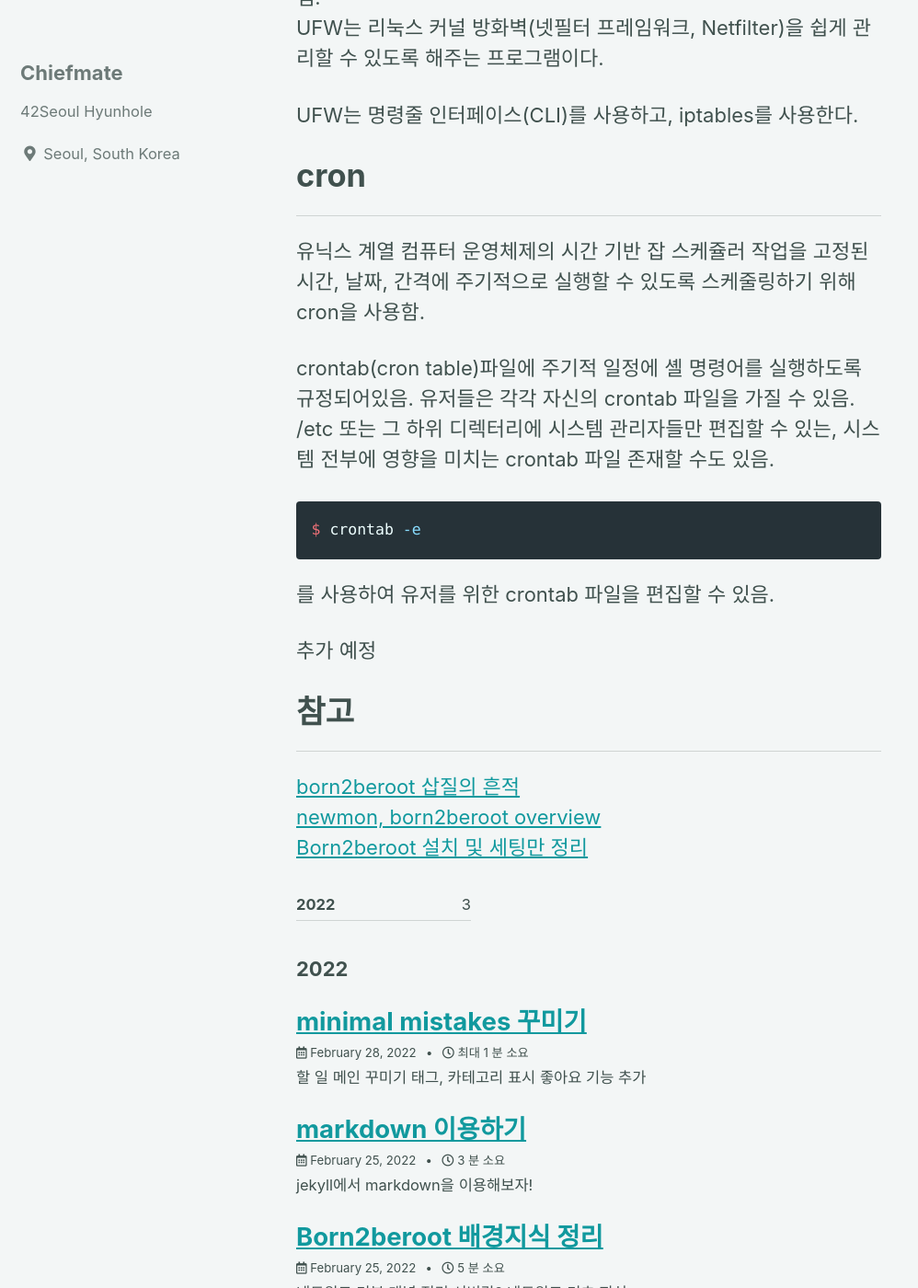
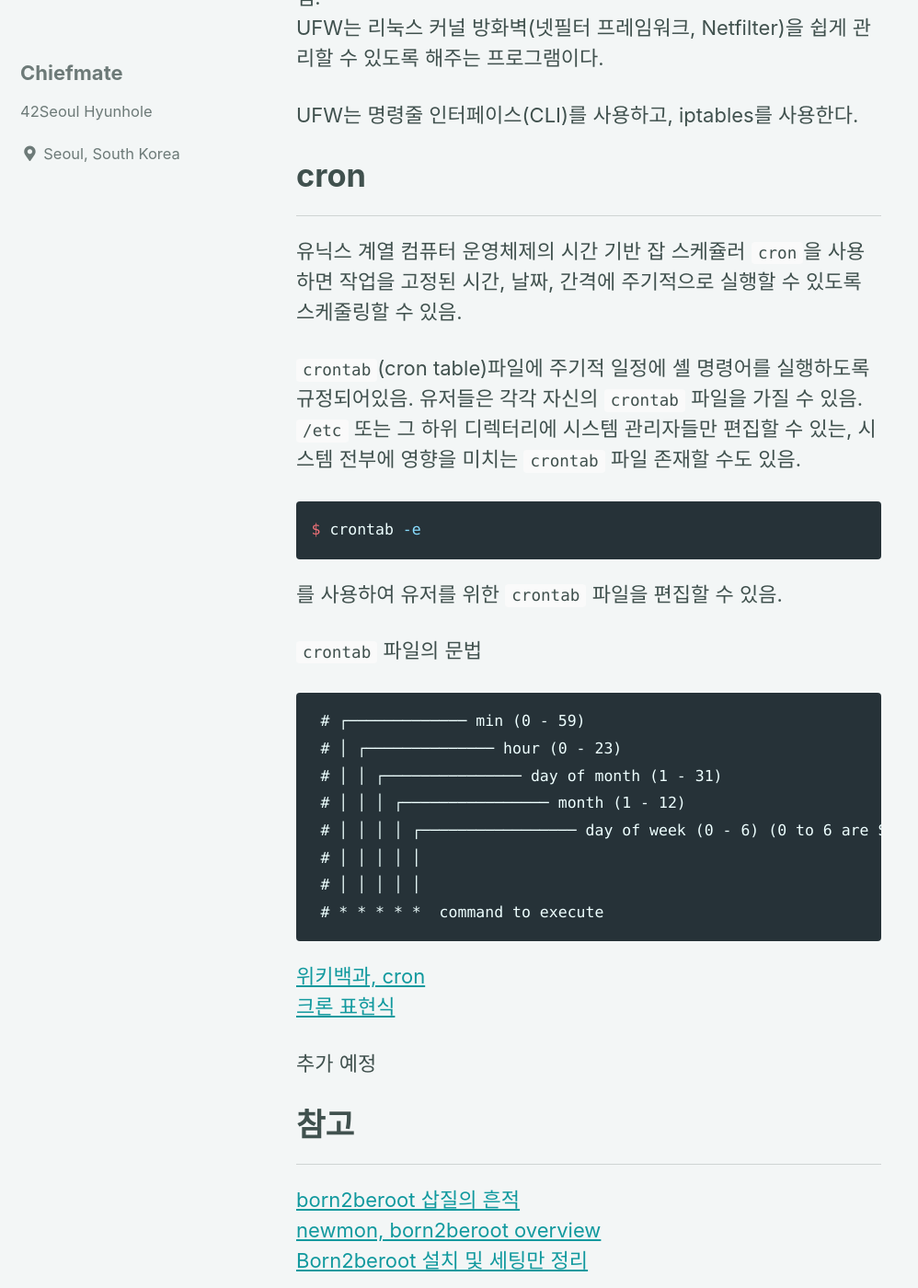
Before and after one commit to Chiefmate/chiefmate.github.io, a Jekyll site: the page built from _posts/2022-02-25-born2beroot_background.md, in a window 1280 px wide and 1400 px high, scrolled down 8688 px. Shown: the whole window at 92% size, without its empty margins (0-998 px from the left). Built offline with Jekyll 4.4.1, drawn with Linux system fonts in a browser that asks for light colours; cached includes are drawn as plain includes.

Commit message:
cron updated

````diff
--- a/_posts/2022-02-25-born2beroot_background.md
+++ b/_posts/2022-02-25-born2beroot_background.md
@@ -215,18 +215,31 @@ UFW는 명령줄 인터페이스(CLI)를 사용하고, iptables를 사용한다.
 # cron
 ---
 유닉스 계열 컴퓨터 운영체제의 시간 기반 잡 스케쥴러
-작업을 고정된 시간, 날짜, 간격에 주기적으로 실행할 수 있도록 스케줄링하기 위해 cron을 사용함.
+`cron`을 사용하면 작업을 고정된 시간, 날짜, 간격에 주기적으로 실행할 수 있도록 스케줄링할 수 있음.
 
-crontab(cron table)파일에 주기적 일정에 셸 명령어를 실행하도록 규정되어있음.
-유저들은 각각 자신의 crontab 파일을 가질 수 있음.
-/etc 또는 그 하위 디렉터리에 시스템 관리자들만 편집할 수 있는, 시스템 전부에 영향을 미치는 crontab 파일 존재할 수도 있음.
+`crontab`(cron table)파일에 주기적 일정에 셸 명령어를 실행하도록 규정되어있음.
+유저들은 각각 자신의 `crontab` 파일을 가질 수 있음.
+`/etc` 또는 그 하위 디렉터리에 시스템 관리자들만 편집할 수 있는, 시스템 전부에 영향을 미치는 `crontab` 파일 존재할 수도 있음.
 
 ```sh
 $ crontab -e
 ```
-를 사용하여 유저를 위한 crontab 파일을 편집할 수 있음.
+를 사용하여 유저를 위한 `crontab` 파일을 편집할 수 있음.
 
+`crontab` 파일의 문법
+```
+ # ┌───────────── min (0 - 59)
+ # │ ┌────────────── hour (0 - 23)
+ # │ │ ┌─────────────── day of month (1 - 31)
+ # │ │ │ ┌──────────────── month (1 - 12)
+ # │ │ │ │ ┌───────────────── day of week (0 - 6) (0 to 6 are Sunday to Saturday, or use names; 7 is Sunday, the same as 0)
+ # │ │ │ │ │
+ # │ │ │ │ │
+ # * * * * *  command to execute
+```
 
+[위키백과, cron](https://ko.wikipedia.org/wiki/Cron)<br>
+[크론 표현식](https://madplay.github.io/post/a-guide-to-cron-expression)
 
 추가 예정
 
````
